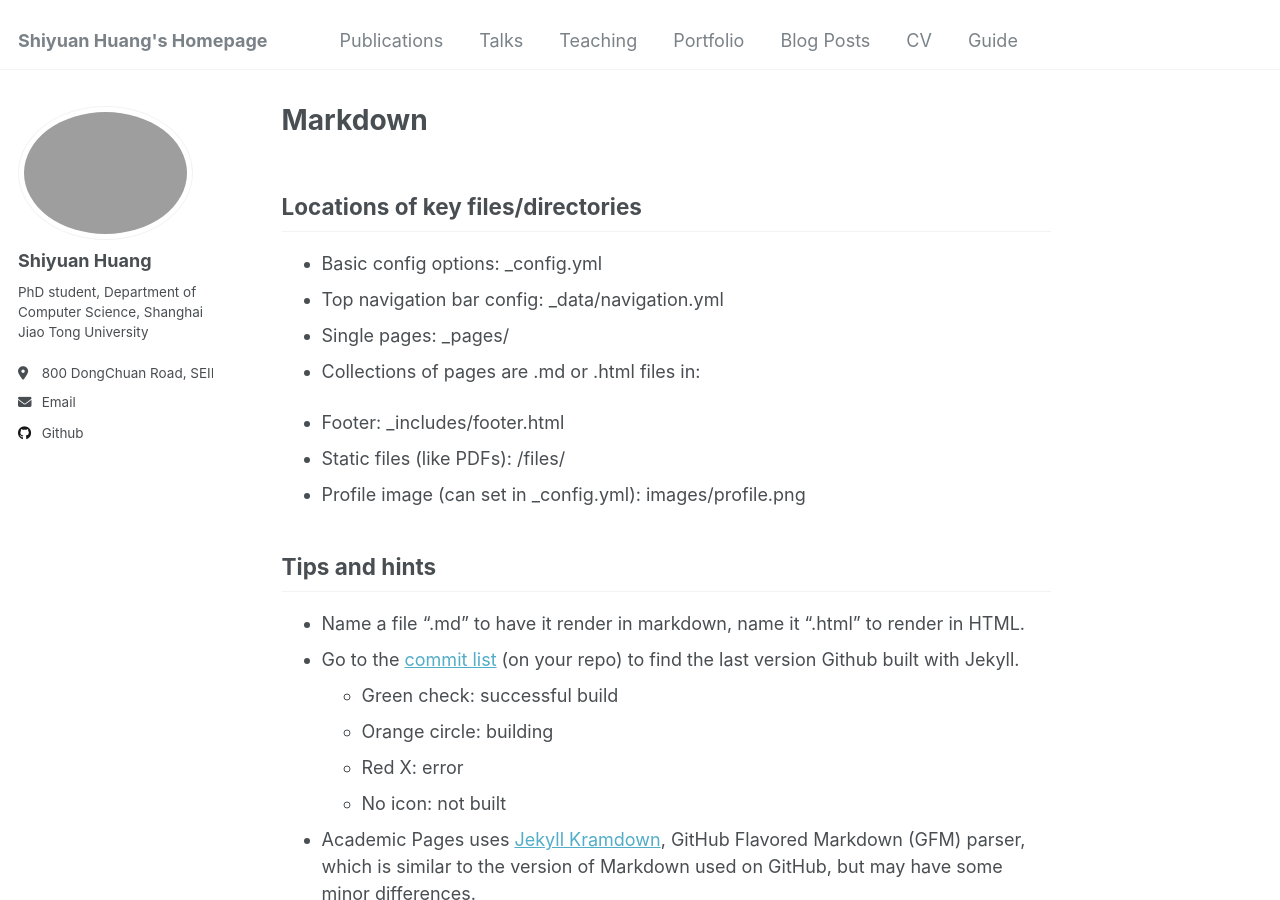
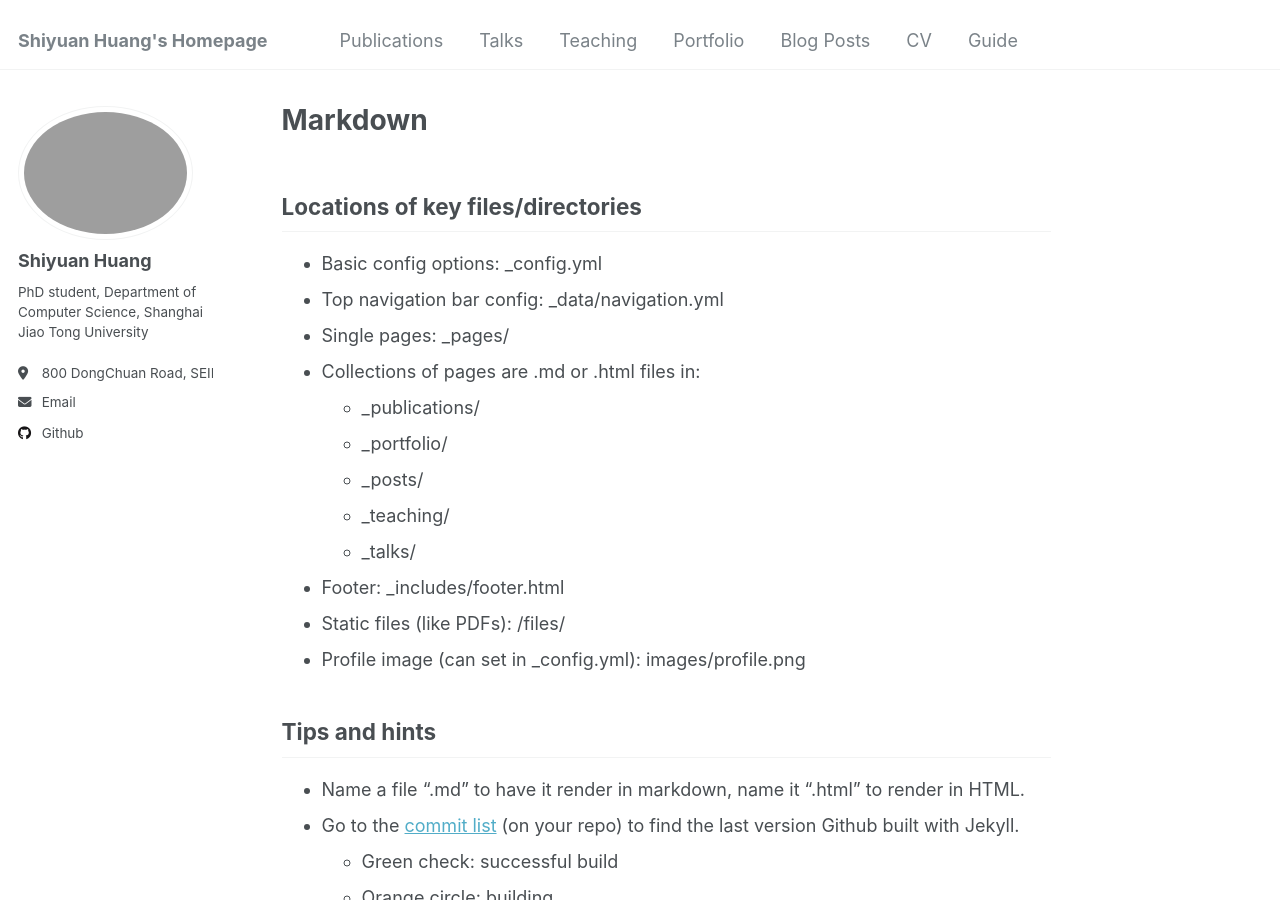
Before and after one commit to Hsy0406/Hsy0406.github.io, a Jekyll site: the page built from _pages/markdown.md, in a window 1280 px wide and 900 px high. Built offline with Jekyll 4.4.1, drawn with Linux system fonts in a browser that asks for light colours; emoji names are drawn with the system emoji font.

Commit message:
Update markdown.md

```diff
--- a/_pages/markdown.md
+++ b/_pages/markdown.md
@@ -13,7 +13,11 @@ redirect_from:
 * Top navigation bar config: _data/navigation.yml
 * Single pages: _pages/
 * Collections of pages are .md or .html files in:
-
+  * _publications/
+  * _portfolio/
+  * _posts/
+  * _teaching/
+  * _talks/
 * Footer: _includes/footer.html
 * Static files (like PDFs): /files/
 * Profile image (can set in _config.yml): images/profile.png
```
